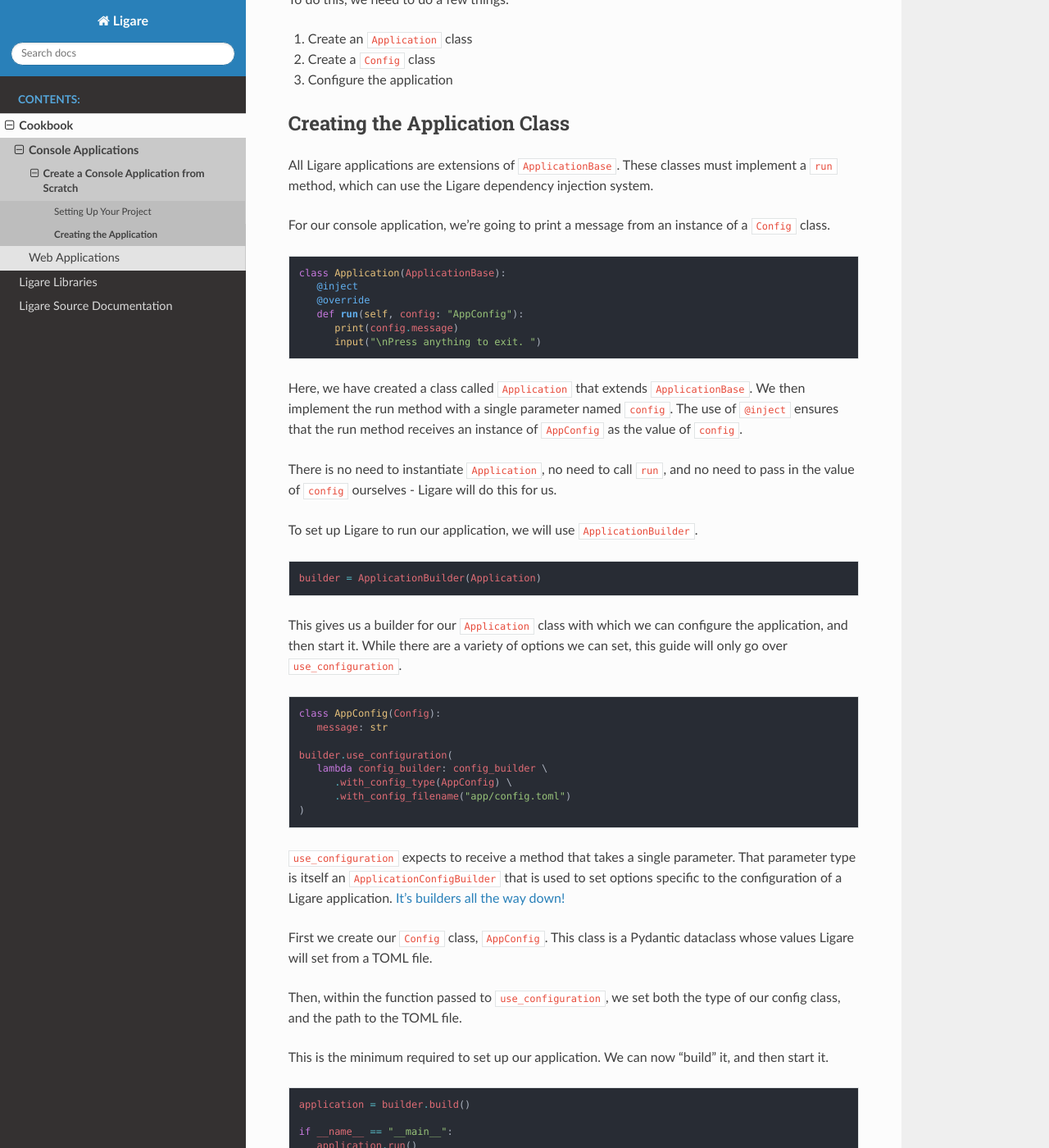
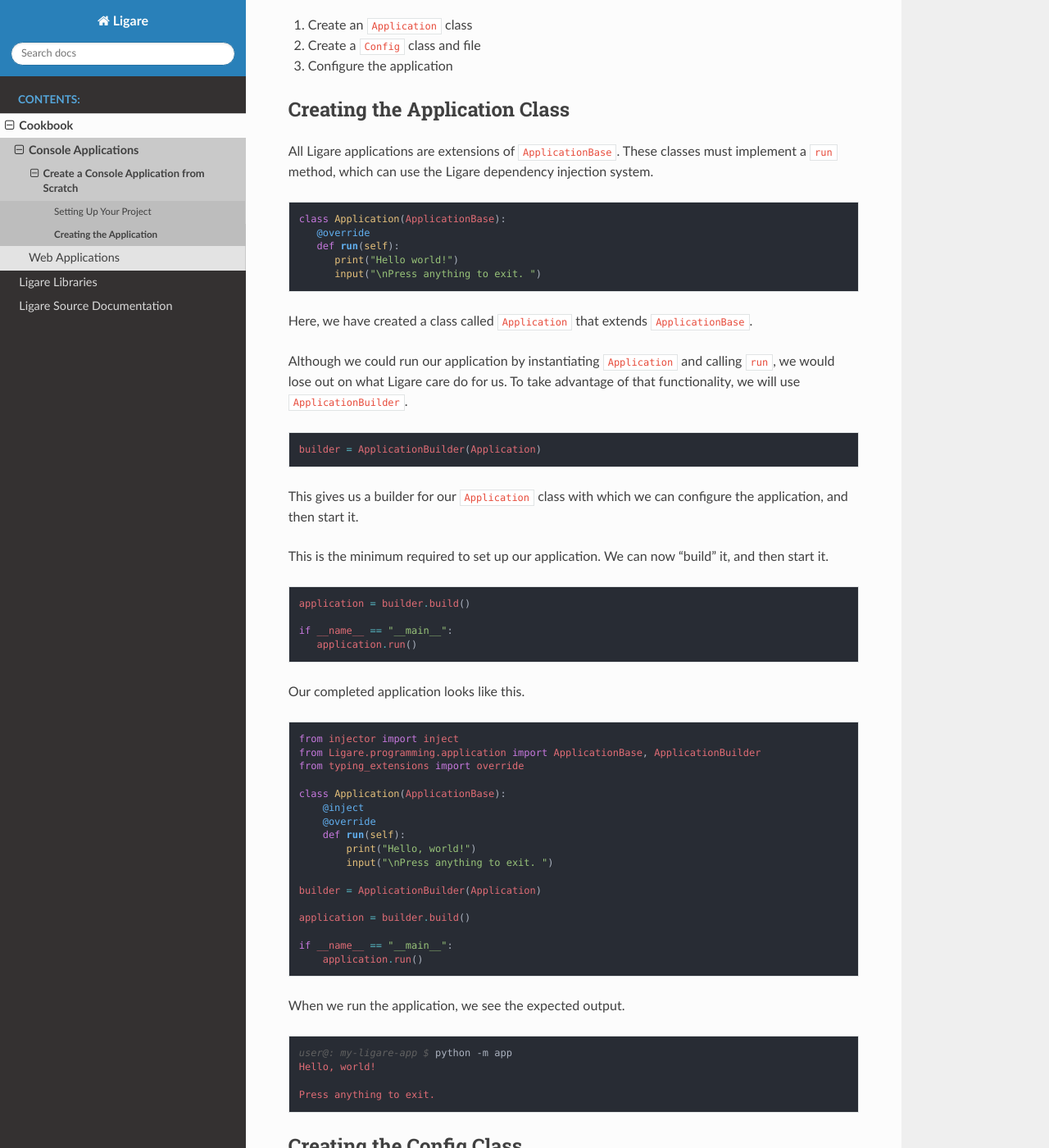
Before and after one commit to uclahs-cds/Ligare, a Sphinx documentation site: the page built from sphinx-docs/source/cookbook/console_applications/create-application-from-scratch/2-creating-the-application.rst, in a window 1280 px wide and 1400 px high, scrolled down 710 px. Shown: the whole window at 82% size. Built offline with Sphinx 7.4.7 and the Read the Docs theme 3.1.0, drawn with Linux system fonts in a browser that asks for light colours; some of the changed text lies outside the part shown.

Commit message:
Add more information to CLI app guide.

```diff
--- a/sphinx-docs/source/cookbook/console_applications/create-application-from-scratch/2-creating-the-application.rst
+++ b/sphinx-docs/source/cookbook/console_applications/create-application-from-scratch/2-creating-the-application.rst
@@ -24,7 +24,6 @@
 
    from injector import inject
    from Ligare.programming.application import ApplicationBase, ApplicationBuilder
-   from Ligare.programming.config import Config
    from typing_extensions import override
 
 We're going to write an application that displays a message stored in a configuration file.
@@ -32,47 +31,117 @@
 To do this, we need to do a few things:
 
 1. Create an ``Application`` class
-2. Create a ``Config`` class
+2. Create a ``Config`` class and file
 3. Configure the application
 
 Creating the Application Class
 ^^^^^^^^^^^^^^^^^^^^^^^^^^^^^^
 
-All Ligare applications are extensions of ``ApplicationBase``. These classes must implement a ``run`` method, which can use the Ligare dependency injection system.
-
-For our console application, we're going to print a message from an instance of a ``Config`` class.
+All Ligare applications are extensions of ``ApplicationBase``. These classes must implement a
+``run`` method, which can use the Ligare dependency injection system.
 
 .. code-block:: python
 
    class Application(ApplicationBase):
-      @inject
       @override
-      def run(self, config: "AppConfig"):
-         print(config.message)
+      def run(self):
+         print("Hello world!")
          input("\nPress anything to exit. ")
 
 Here, we have created a class called ``Application`` that extends ``ApplicationBase``.
-We then implement the run method with a single parameter named ``config``. The use of
-``@inject`` ensures that the run method receives an instance of ``AppConfig`` as the
-value of ``config``.
 
-There is no need to instantiate ``Application``, no need to call ``run``, and no need
-to pass in the value of ``config`` ourselves - Ligare will do this for us.
-
-To set up Ligare to run our application, we will use ``ApplicationBuilder``.
+Although we could run our application by instantiating ``Application`` and calling ``run``,
+we would lose out on what Ligare care do for us. To take advantage of that functionality,
+we will use ``ApplicationBuilder``.
 
 .. code-block:: python
 
    builder = ApplicationBuilder(Application)
 
 This gives us a builder for our ``Application`` class with which we can configure the
-application, and then start it. While there are a variety of options we can set,
-this guide will only go over ``use_configuration``.
+application, and then start it.
+
+This is the minimum required to set up our application. We can now "build" it,
+and then start it.
+
+
+.. code-block:: python
+
+   application = builder.build()
+
+   if __name__ == "__main__":
+      application.run()
+
+Our completed application looks like this.
+
+.. code-block:: python
+
+   from injector import inject
+   from Ligare.programming.application import ApplicationBase, ApplicationBuilder
+   from typing_extensions import override
+
+   class Application(ApplicationBase):
+       @inject
+       @override
+       def run(self):
+           print("Hello, world!")
+           input("\nPress anything to exit. ")
+
+   builder = ApplicationBuilder(Application)
+
+   application = builder.build()
+
+   if __name__ == "__main__":
+       application.run()
+
+When we run the application, we see the expected output.
+
+.. code-block:: shell-session
+
+   user@: my-ligare-app $ python -m app
+   Hello, world!
+
+   Press anything to exit.
+
+Creating the Config Class
+^^^^^^^^^^^^^^^^^^^^^^^^^
+
+Now let's see how to create the ``Config`` class and make better use of Ligare.
+
+Here we will see:
+
+* How to use Ligare's dependency injection system
+* How to set up application configuration with a file
+* How to use configuration values from a configuration file
+
+Start by importing Ligare's base ``Config`` class.
+
+.. code-block:: python
+
+   from Ligare.programming.config import Config
+
+To create a ``Config`` class for our application, we need to extend ``Config``
+and add any fields to it that we expect to be in a configuration file, and
+that we want the application to be able to read.
 
 .. code-block:: python
 
    class AppConfig(Config):
       message: str
+
+Because we want to display a message from a configuration file, we just add
+a "message" field to our class. We will not set this value directly; this class
+is a Pydantic dataclass whose values Ligare will set from a TOML file.
+
+Registering the Config Class
+~~~~~~~~~~~~~~~~~~~~~~~~~~~~
+
+For Ligare to know about this class, and to tell Ligare where our configuration
+file is, we use the ``use_configuration`` method from the ``ApplicationBuilder``
+instance to "register" the class with Ligare's dependency injection system.
+This must occur before ``builder.build()`` is called.
+
+.. code-block:: python
 
    builder.use_configuration(
       lambda config_builder: config_builder \
@@ -85,56 +154,60 @@
 options specific to the configuration of a Ligare application.
 `It's builders all the way down! <https://en.wikipedia.org/wiki/Turtles_all_the_way_down>`_
 
-First we create our ``Config`` class, ``AppConfig``. This class is a Pydantic dataclass
-whose values Ligare will set from a TOML file.
+Using the Config Class
+~~~~~~~~~~~~~~~~~~~~~~
 
-Then, within the function passed to ``use_configuration``, we set both the type of our
-config class, and the path to the TOML file.
-
-This is the minimum required to set up our application. We can now "build" it,
-and then start it.
-
+Now we need to adjust our run method.
 
 .. code-block:: python
 
-   application = builder.build()
+   class Application(ApplicationBase):
+      @inject # 1
+      @override
+      def run(self, config: "AppConfig"): # 2
+         print(config.message) # 3
+         input("\nPress anything to exit. ")
 
-   if __name__ == "__main__":
-      application.run()
+There are three notable changes here:
 
+1. The ``@inject`` decorator was added to the run method
+2. The ``config`` parameter was added to the run method
+3. The ``config`` object is used to print a field value called ``message``
 
+Ligare supports the use of `Dependency Injection <https://en.wikipedia.org/wiki/Dependency_injection>`_
+so you can use certain objects throughout your application without having to instantiate them yourself.
+In this case, ``run(config)`` is called automatically by Ligare. Because the ``@inject`` decorator is present (#1),
+the value of ``config`` is created automatically, and it is passed into your run method.
 
-.. First, ``Ligare.web`` uses a `builder <https://en.wikipedia.org/wiki/Builder_pattern>`_ to set up an instance of your application during runtime.
-.. This allows us to `build` our application using specific functions to configure desired beavhiors and features.
-..
-.. .. seealso::
-..
-..    A `builder <https://en.wikipedia.org/wiki/Builder_pattern>`_ is a pattern that helps programmers configure an instance of some other `type`.
-..    For this guide, it helps us configure an instance of ``FlaskApp``, which is the
-..    class name for the type of application we're creating.
-..
-..
-.. The class we need for this is :obj:`ApplicationBuilder[T] <Ligare.web.application.ApplicationBuilder>`. We also need the application type. For this example, we're using `FlaskApp <https://github.com/spec-first/connexion/blob/3450a602fdd43b1d3a06581fd0106397b32e965b/connexion/apps/flask.py#L166>`_.
-..
-.. .. seealso::
-..
-..    A "generic" class is a way to specify `generic` functionality for a range of more specific types.
-..    Here, we use the generic class :obj:`ApplicationBuilder[T] <Ligare.web.application.ApplicationBuilder>` to configure `generic` aspects of
-..    ``FlaskApp``.
-..    Here, the "generic type" is named ``T`` and is how we reference the more specific type that
-..    it represents.
-..
-..    .. note::
-..
-..       :obj:`ApplicationBuilder[T] <Ligare.web.application.ApplicationBuilder>` supports one other type of class called ``Flask``.
-..       Review `this guide <it doesn't exist yet>`_ to see how to create a ``Flask`` application.
+We then need to specify what the type of the parameter is (#2); in this case, the type is ``AppConfig``.
+This is accomplished with Python's `type annotation <https://docs.python.org/3/library/typing.html>`_ system,
+by writing ``config: "AppConfig"``.
+
+Finally, we use the value of ``config`` to access the field ``message``, and pass that into ``print``. (#3)
+
+With these changes, your application should resemble the Ligare example CLI application.
 
 .. literalinclude:: ../../../../../examples/cli-app/app/__main__.py
    :language: python
    :caption: :example:`cli-app/app/__main__.py`
 
-Now we have something we can run. Go ahead and run this code.
+Creating the Config File
+^^^^^^^^^^^^^^^^^^^^^^^^
+
+There is one last thing to do, which is to create the configuration file and store our message in it.
+
+.. code-block:: shell-session
+
+   user@: my-ligare-app $  cat > app/config.toml <<EOF
+   [app]
+   message = "Hello, world!"
+   EOF
+
+Now we can run our application to see the message stored in the configuration file.
 
 .. code-block:: shell-session
 
    user@: my-ligare-app $ python -m app
+   Hello, world!
+
+   Press anything to exit.
```
